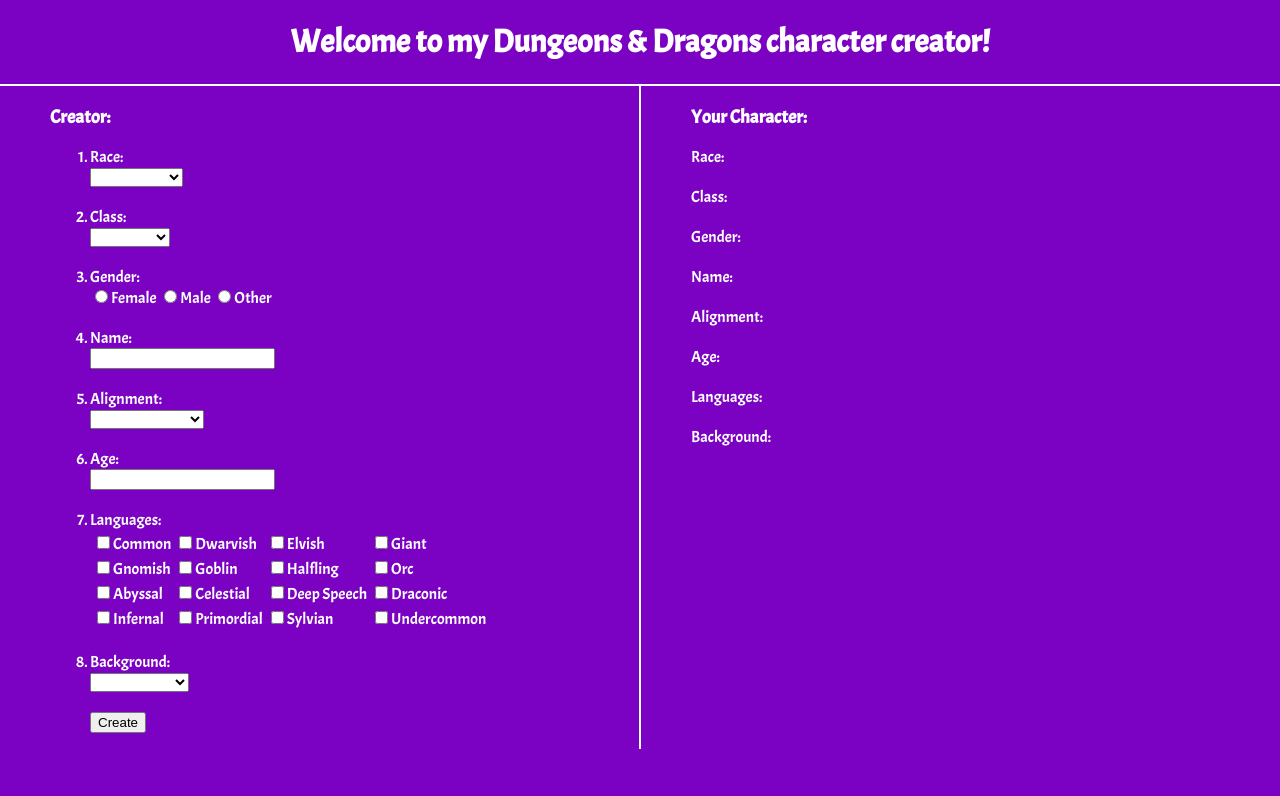
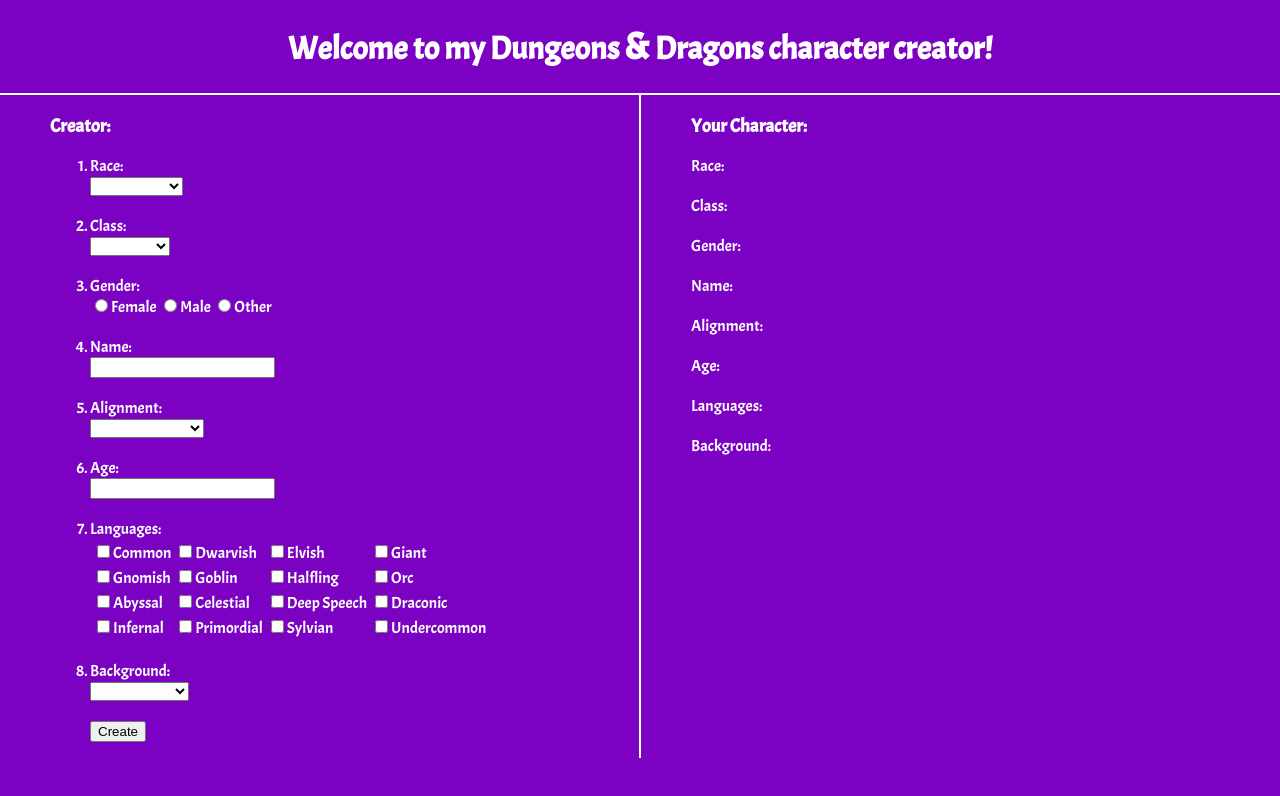
Before and after one commit to charliedouglas1996/CharacterApp, a plain HTML site: page index.html in a window 1280 px wide. Drawn offline with Linux system fonts and the light colour scheme.

Commit message:
Add span to make ampersand in title bigger

```diff
--- a/index.html
+++ b/index.html
@@ -8,7 +8,7 @@
     <script type="text/javascript" src="script.js"></script>
   </head>
   <body id="hotbod" style="font-family:'Acme'">
-    <h1 id="title">Welcome to my Dungeons &amp; Dragons character creator!</h1>
+    <h1 id="title">Welcome to my Dungeons <span id="amp">&amp;</span> Dragons character creator!</h1>
     <hr>
     <div class="flex-container">
       <div class="form flex-box">
--- a/style.css
+++ b/style.css
@@ -6,6 +6,9 @@
 }
 #title{
     text-align: center;
+}
+#amp{
+    font-size: 40px;
 }
 hr {
     background-color: white;
```
